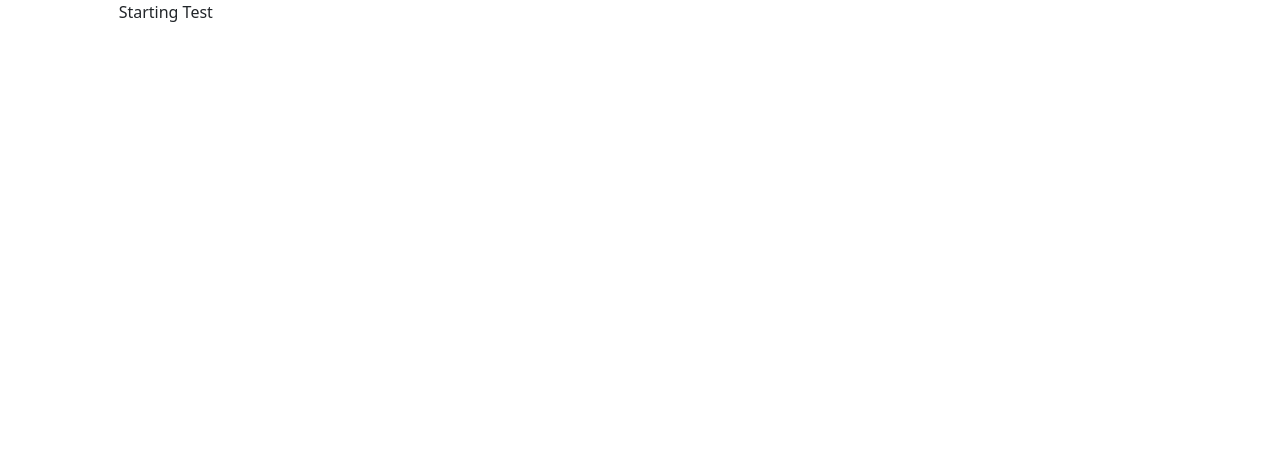
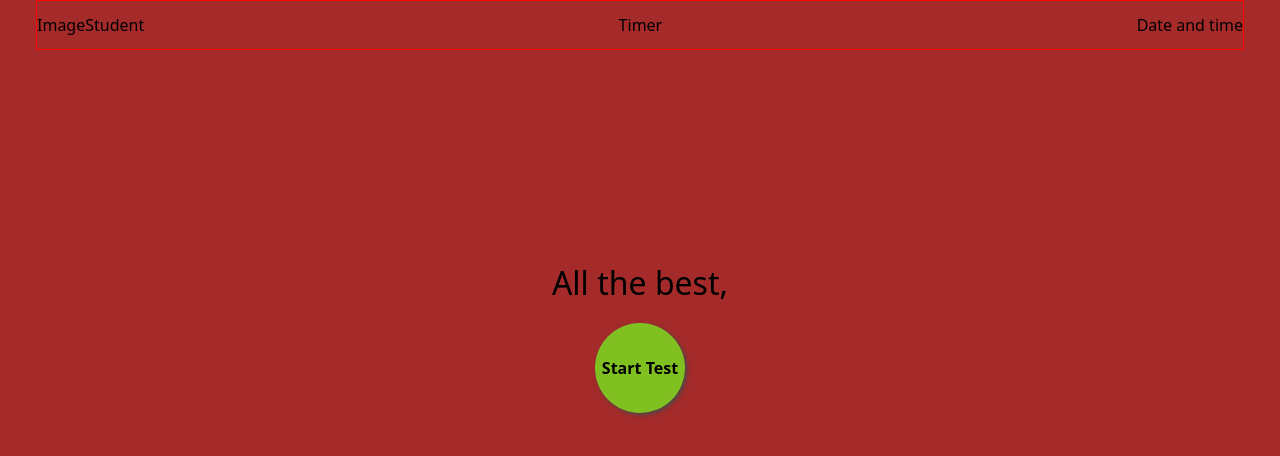
Before and after one commit to Paddybaba/myclinic, a Next.js app in the folder revision/: page /test/start_test in a window 1280 px wide. Shown: the top 456 px of the page. Built offline with nearby package versions, Linux system fonts and the light colour scheme.

Commit message:
test-page1

```diff
--- a/revision/pages/test/start_test.js
+++ b/revision/pages/test/start_test.js
@@ -1,12 +1,33 @@
 import React from "react";
+import TopBar from "../../src/components/TopBar";
+import { connect } from "react-redux";
+import router, { useRouter } from "next/router";
 
-const StartTest = () => {
+const StartTest = (props) => {
+  console.log("props from start test", props);
   return (
     <>
-      <div className="container-fluid">
+      <div className="container-fluid test-page">
         <div className="row">
-          <div className="col-10 mx-auto">
-            <div>Starting Test</div>
+          <div className="col-12 mx-auto">
+            <TopBar />
+            <div className="row">
+              <div className="col-10 mx-auto">
+                <div className="welcome text-center">
+                  All the best, <strong>{props.student.student}</strong>
+                </div>
+              </div>
+            </div>
+            <div className="row">
+              <div className="col-10 mx-auto ">
+                <div
+                  className="start-button mx-auto mt-3"
+                  onClick={() => router.push("/test/test_page")}
+                >
+                  Start Test
+                </div>
+              </div>
+            </div>
           </div>
         </div>
       </div>
@@ -14,4 +35,7 @@ const StartTest = () => {
   );
 };
 
-export default StartTest;
+const mstp = (state) => ({
+  student: state.studentReducer.user,
+});
+export default connect(mstp)(StartTest);
--- a/revision/redux/StateLoader.js
+++ b/revision/redux/StateLoader.js
@@ -6,7 +6,7 @@ export default class StateLoader {
       if (serializedState === null) {
         return this.initializeState();
       }
-      console.log("from stateLoader", serializedState);
+      // console.log("from stateLoader", serializedState);
       return JSON.parse(serializedState);
     } catch (err) {
       return this.initializeState();
--- /dev/null
+++ b/revision/src/components/TopBar.js
@@ -0,0 +1,24 @@
+import React from "react";
+
+const TopBar = () => {
+  return (
+    <>
+      <div className="container-fluid">
+        <div className="row">
+          <div className="col-12 mx-auto">
+            <div className="topbar">
+              <div className="d-flex">
+                <div>Image</div>
+                <div>Student</div>
+              </div>
+              <div>Timer</div>
+              <div>Date and time</div>
+            </div>
+          </div>
+        </div>
+      </div>
+    </>
+  );
+};
+
+export default TopBar;
--- a/revision/src/components/mycss.css
+++ b/revision/src/components/mycss.css
@@ -17,3 +17,51 @@
   background-color: brown;
   color: white;
 }
+.test-page {
+  background-color: rgb(250, 123, 4);
+  height: 100vh;
+  color: black;
+}
+/* ///////TOP BAR ////////// */
+.topbar {
+  width: 100%;
+  height: 50px;
+  border: 1px solid red;
+  display: flex;
+  flex-direction: row;
+  justify-content: space-between;
+  align-items: center;
+}
+
+.welcome {
+  margin-top: 20%;
+  font-size: 200%;
+}
+.start-button {
+  width: 90px;
+  height: 90px;
+  /* border: 1px solid red; */
+  background-color: rgb(128, 192, 33);
+  color: black;
+  font-weight: bold;
+  box-shadow: 2px 2px 4px rgb(73, 73, 73);
+  border-radius: 50%;
+  justify-content: center;
+  display: flex;
+  align-items: center;
+  transition: all 200ms ease;
+}
+.start-button:active {
+  transform: scale(0.98);
+  box-shadow: 1px 1px 2px;
+}
+
+/* ///////    TEST_PAGE   //////////// */
+.box {
+  height: 200px;
+  border: 2px solid green;
+}
+.test-page {
+  background-color: brown;
+  height: 100vh;
+}
```
Also changed, not shown: revision/pages/test/test_page.js (added, +40 -0 lines).
